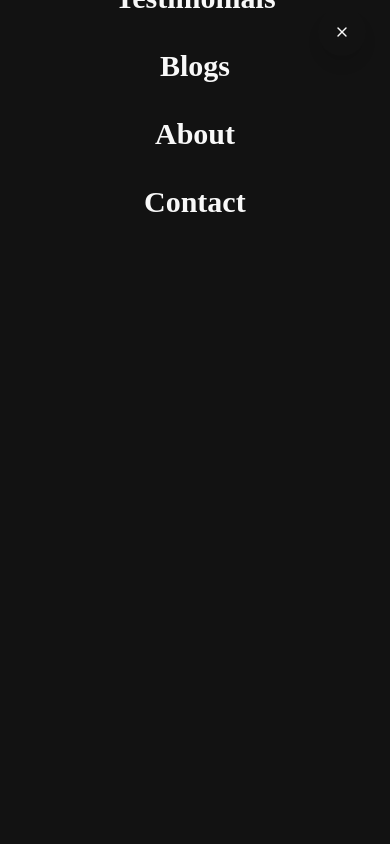
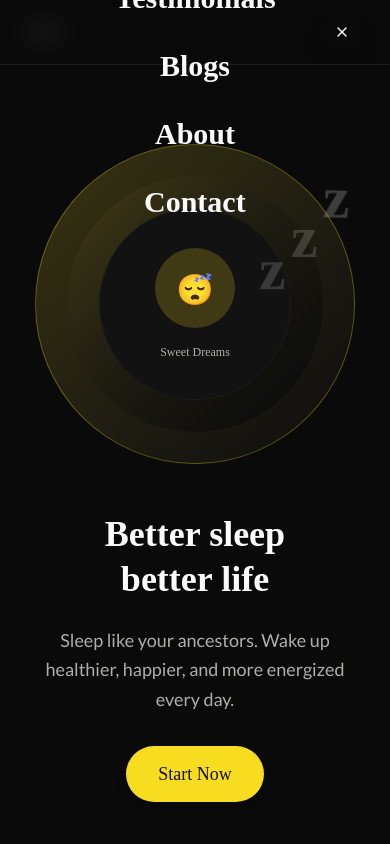
Before and after one commit to kjavedan/sleep-lab, a Next.js app: page / in a window 390 px wide. Both pictures are taken after a click on the button "Toggle navigation". Shown: the top 844 px of the page. Built offline with nearby package versions, Linux system fonts and the light colour scheme; grey boxes are pictures that could not be loaded; a web font is replaced by a local one.

Commit message:
Fix mobile navbar visibility issues
cgen-a1fd53a06c7e46499dfc1cead57507ea

```diff
--- a/components/layout/header.jsx
+++ b/components/layout/header.jsx
@@ -79,8 +79,8 @@ export function Header() {
         {/* Circular background */}
         <div
           className={cn(
-            "absolute top-4 right-6 w-12 h-12 bg-card rounded-full transition-all duration-500 ease-in-out origin-center",
-            mobileMenuOpen ? "scale-[50]" : "scale-0",
+            "absolute inset-0 bg-background/95 backdrop-blur-sm transition-all duration-500 ease-in-out",
+            mobileMenuOpen ? "opacity-100" : "opacity-0",
           )}
         />
 
@@ -98,7 +98,7 @@ export function Header() {
               key={item.name}
               onClick={() => scrollToSection(item.href)}
               className={cn(
-                "text-3xl font-heading font-bold text-card-foreground hover:text-primary transition-all duration-300 relative z-50",
+                "text-3xl font-heading font-bold text-foreground hover:text-primary transition-all duration-300 relative z-50",
                 mobileMenuOpen ? "animate-in slide-in-from-bottom-4" : "",
               )}
               style={{
```
